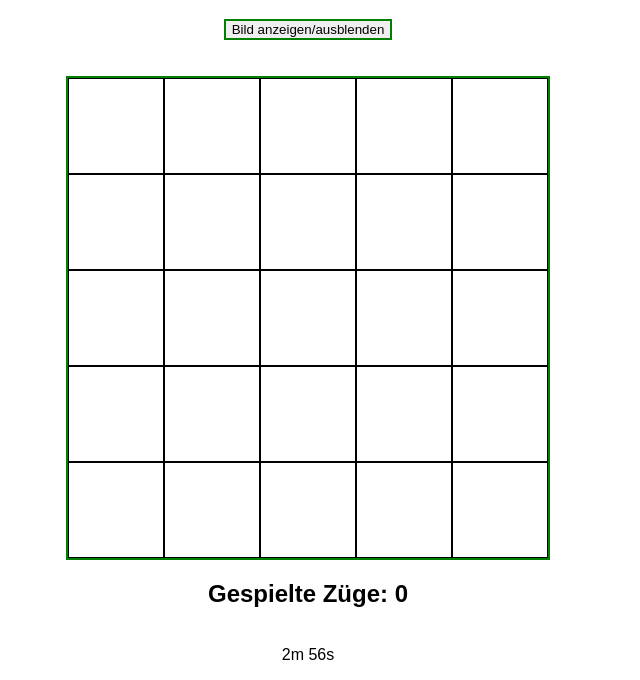
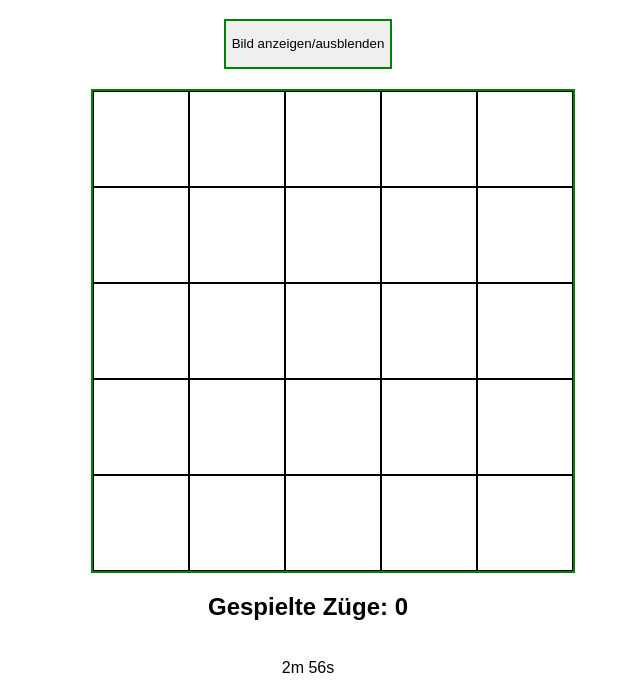
Before and after one commit to AxelH97/Abschlussprojekt-JavaScript-Puzzle, a plain HTML site: page index.html in a window 1280 px wide. Shown: the part 61-741 px from the top of the page, without its empty margins (332-972 px from the left). Drawn offline with Linux system fonts and the light colour scheme.

Commit message:
mainImg improved

```diff
--- a/index.css
+++ b/index.css
@@ -1,5 +1,4 @@
 body {
-
   font-family: Arial, Helvetica, sans-serif;
   text-align: center;
 }
@@ -8,8 +7,8 @@ body {
   width: 30rem;
   height: 30rem;
   border: 2px solid green;
+  margin-left: 50px;
 
-margin: 0 auto;
   display: flex;
   flex-wrap: wrap;
 }
@@ -57,13 +56,18 @@ margin: 0 auto;
 
 .container {
   text-align: center;
+  margin-bottom: 20px;
   border: 2px solid green;
-
+  height: 50px;
 }
 
 #image {
-
   width: 30%;
   height: 30%;
   border: 2px solid rgb(5, 226, 218);
 }
+
+.obere-div {
+  display: flex;
+  justify-content: space-around;
+}
--- a/index.html
+++ b/index.html
@@ -1,6 +1,5 @@
 <!DOCTYPE html>
 <html>
-
   <head>
     <meta charset="UTF-8" />
     <meta name="viewport" content="width=device-width, initial-scale=1.0" />
@@ -10,17 +9,21 @@
 
   <body>
     <h1>Puzzle</h1>
- <button class="container" id="toggleButton">Bild anzeigen/ausblenden</button>
-    <img id="image" src="images/hauptbild.jpg" style="display: none;"> <br><br><br>
+
+    <button class="container" id="toggleButton">
+      Bild anzeigen/ausblenden
+    </button>
+    <div class="obere-div">
       <div id="board"></div>
-  <h2>Gespielte Züge: <span id="turns">0</span></h2><br>
-  <div class="countainer" id="timer">3</div> <br>
+      <img id="image" src="images/hauptbild.jpg" style="display: none" />
+    </div>
+    <h2>Gespielte Züge: <span id="turns">0</span></h2>
+    <br />
+    <div class="countainer" id="timer">3</div>
+    <br />
     <div id="pieces"></div>
-
 
     <button id="reloadButton">Neu laden</button>
     <script src="index.js"></script>
-
   </body>
-
 </html>
```
Lines whose indentation alone changed are shown as unchanged.
